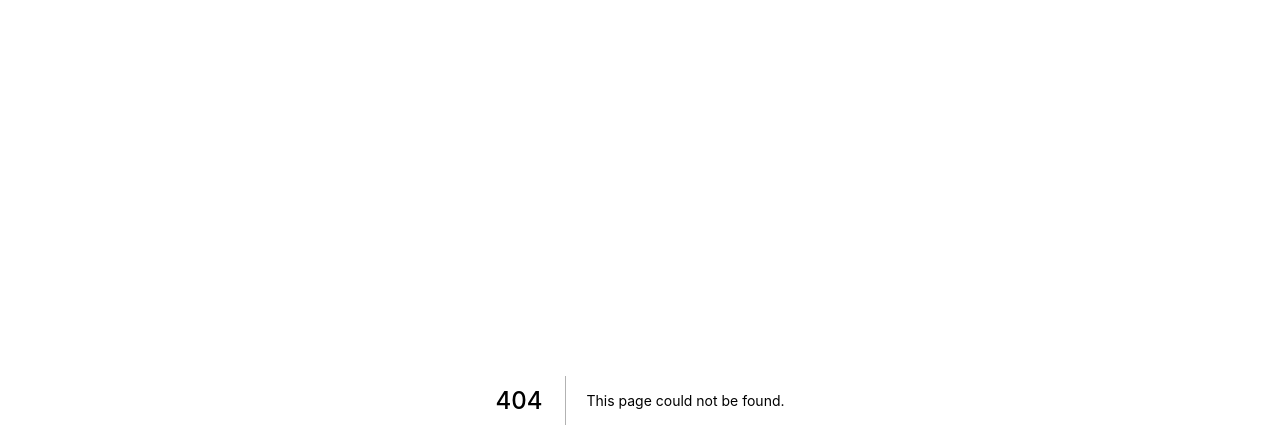
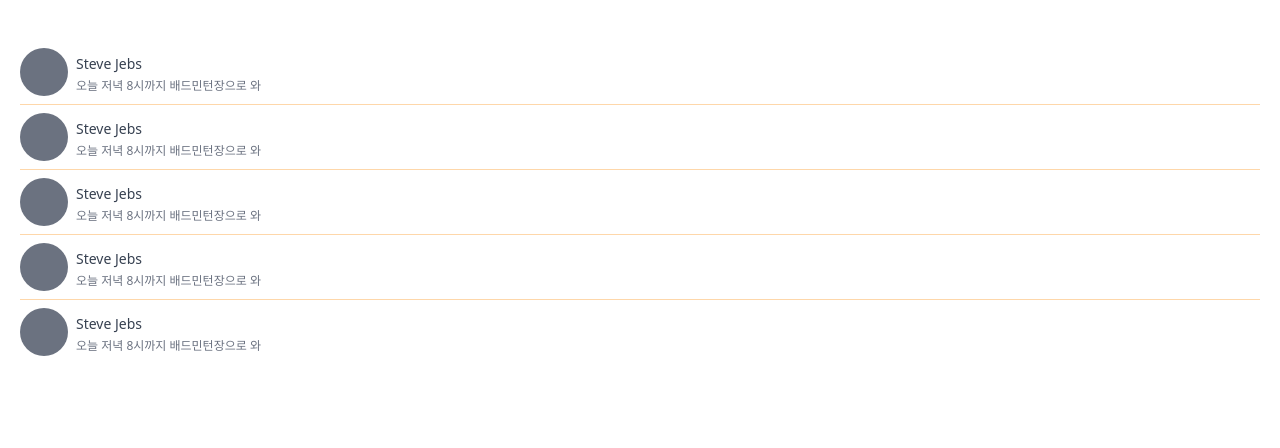
Before and after one commit to MinKi1506/Carrot-Market, a Next.js app in the folder minki-carrot-market/: page /chats in a window 1280 px wide. Before the commit this address had no page. Shown: the top 448 px of the page. Built offline with nearby package versions, Linux system fonts and the light colour scheme.

Commit message:
<Chat> UI
채팅 목록화면, 채팅방화면 레이아웃 구현

```diff
--- /dev/null
+++ b/minki-carrot-market/pages/chats/index.tsx
@@ -0,0 +1,21 @@
+import type { NextPage } from "next";
+
+const Chats: NextPage = () => {
+  return (
+    <div className="py-10 px-5 divide-y-[1px] divide-orange-200">
+      {[1, 2, 3, 4, 5].map((i) => (
+        <div key={i} className="flex gap-2 items-center py-2">
+          <div className="bg-gray-500 w-12 h-12 rounded-full cursor-pointer" />
+          <div className="cursor-pointer">
+            <p className="font-medium text-sm text-gray-700 py-1">Steve Jebs</p>
+            <p className="text-xs text-gray-500">
+              오늘 저녁 8시까지 배드민턴장으로 와
+            </p>
+          </div>
+        </div>
+      ))}
+    </div>
+  );
+};
+
+export default Chats;
--- /dev/null
+++ b/minki-carrot-market/pages/community/write.tsx
@@ -0,0 +1,18 @@
+import type { NextPage } from "next";
+
+const Write: NextPage = () => {
+  return (
+    <form className="px-4 py-10">
+      <textarea
+        className="mt-1 shadow-sm w-full focus:ring-orange-500 rounded-md border-gray-300 focus:border-orange-500 "
+        rows={4}
+        placeholder="Ask a question!"
+      />
+      <button className="mt-2 w-full bg-orange-500 hover:bg-orange-600 text-white py-2 px-4 border border-transparent rounded-md shadow-sm text-sm font-medium focus:ring-2 focus:ring-offset-2 focus:ring-orange-500 focus:outline-none ">
+        Submit
+      </button>
+    </form>
+  );
+};
+
+export default Write;
```
